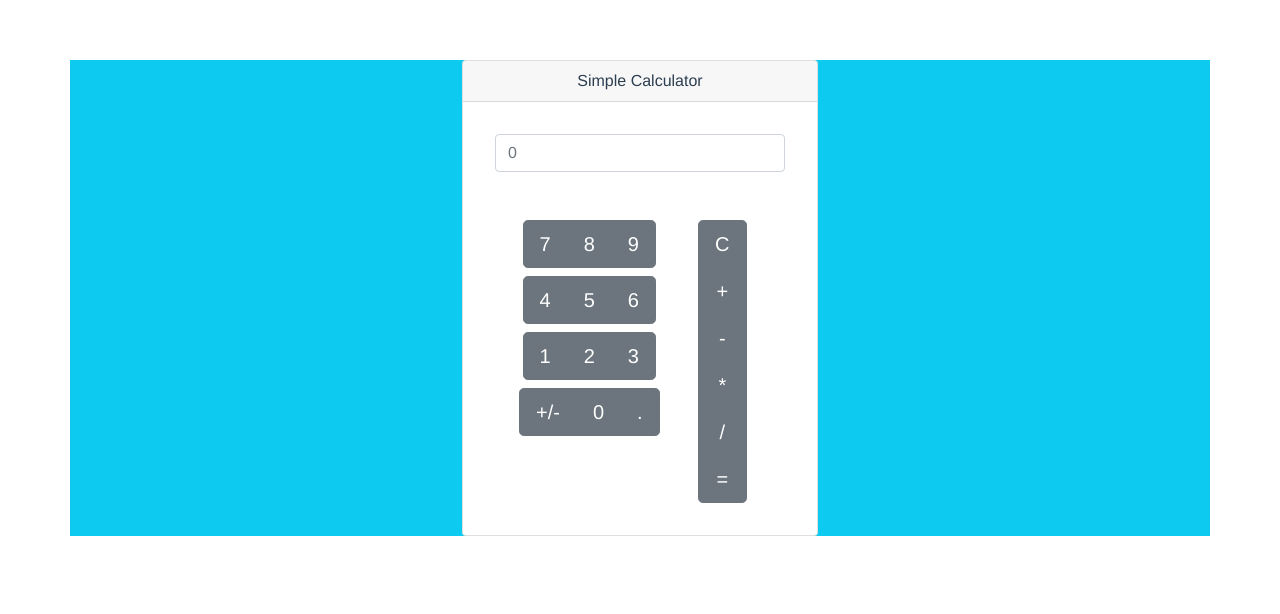
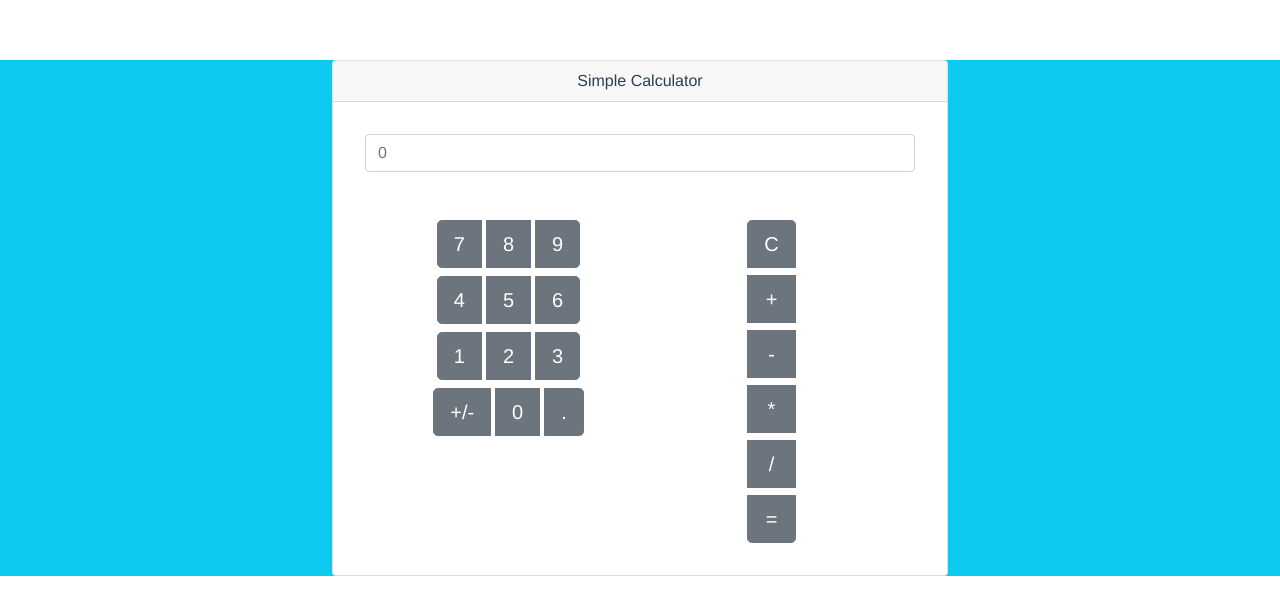
Before and after one commit to RawKitMan/Calculator-Vue, a Vue app in the folder calculator-vue/: page / in a window 1280 px wide. Shown: the top 614 px of the page. Built offline with nearby package versions, Linux system fonts and the light colour scheme.

Commit message:
button spacing

```diff
--- a/calculator-vue/src/components/Calculator.vue
+++ b/calculator-vue/src/components/Calculator.vue
@@ -1,13 +1,13 @@
 <template>
   <div>
-    <BContainer fluid="md" class="bg-info">
+    <BContainer fluid class="bg-info">
       <BRow>
-        <BCol />
-        <BCol>
+        <BCol cols="3" />
+        <BCol cols="6">
           <SimpleCalculator v-if="isSimple" />
           <HarderCalculator v-else />
         </BCol>
-        <BCol />
+        <BCol cols="3" />
       </BRow>
     </BContainer>
   </div>
--- a/calculator-vue/src/components/SimpleCalculator.vue
+++ b/calculator-vue/src/components/SimpleCalculator.vue
@@ -8,29 +8,69 @@
             <div id="numbers">
               <div>
                 <BButtonGroup class="mt-5" size="lg">
-                  <BButton @click="enterValue($event)" value="7">7</BButton>
-                  <BButton @click="enterValue($event)" value="8">8</BButton>
+                  <BButton
+                    class="btnSpace"
+                    @click="enterValue($event)"
+                    value="7"
+                    >7</BButton
+                  >
+                  <BButton
+                    class="btnSpace"
+                    @click="enterValue($event)"
+                    value="8"
+                    >8</BButton
+                  >
                   <BButton @click="enterValue($event)" value="9">9</BButton>
                 </BButtonGroup>
               </div>
               <div>
                 <BButtonGroup class="mt-2" size="lg">
-                  <BButton @click="enterValue($event)" value="4">4</BButton>
-                  <BButton @click="enterValue($event)" value="5">5</BButton>
+                  <BButton
+                    class="btnSpace"
+                    @click="enterValue($event)"
+                    value="4"
+                    >4</BButton
+                  >
+                  <BButton
+                    class="btnSpace"
+                    @click="enterValue($event)"
+                    value="5"
+                    >5</BButton
+                  >
                   <BButton @click="enterValue($event)" value="6">6</BButton>
                 </BButtonGroup>
               </div>
               <div>
                 <BButtonGroup class="mt-2" size="lg">
-                  <BButton @click="enterValue($event)" value="1">1</BButton>
-                  <BButton @click="enterValue($event)" value="2">2</BButton>
+                  <BButton
+                    class="btnSpace"
+                    @click="enterValue($event)"
+                    value="1"
+                    >1</BButton
+                  >
+                  <BButton
+                    class="btnSpace"
+                    @click="enterValue($event)"
+                    value="2"
+                    >2</BButton
+                  >
                   <BButton @click="enterValue($event)" value="3">3</BButton>
                 </BButtonGroup>
               </div>
               <div>
                 <BButtonGroup class="mt-2" size="lg">
-                  <BButton @click="enterValue($event)" value="+/-">+/-</BButton>
-                  <BButton @click="enterValue($event)" value="0">0</BButton>
+                  <BButton
+                    class="btnSpace"
+                    @click="enterValue($event)"
+                    value="+/-"
+                    >+/-</BButton
+                  >
+                  <BButton
+                    class="btnSpace"
+                    @click="enterValue($event)"
+                    value="0"
+                    >0</BButton
+                  >
                   <BButton @click="enterValue($event)" value=".">.</BButton>
                 </BButtonGroup>
               </div>
@@ -39,11 +79,21 @@
           <BCol>
             <div id="operators">
               <BButtonGroup size="lg" class="mt-5" vertical>
-                <BButton @click="enterValue($event)" value="C">C</BButton>
-                <BButton @click="enterValue($event)" value="+">+</BButton>
-                <BButton @click="enterValue($event)" value="-">-</BButton>
-                <BButton @click="enterValue($event)" value="*">*</BButton>
-                <BButton @click="enterValue($event)" value="/">/</BButton>
+                <BButton class="mb-2" @click="enterValue($event)" value="C"
+                  >C</BButton
+                >
+                <BButton class="mb-2" @click="enterValue($event)" value="+"
+                  >+</BButton
+                >
+                <BButton class="mb-2" @click="enterValue($event)" value="-"
+                  >-</BButton
+                >
+                <BButton class="mb-2" @click="enterValue($event)" value="*"
+                  >*</BButton
+                >
+                <BButton class="mb-2" @click="enterValue($event)" value="/"
+                  >/</BButton
+                >
                 <BButton @click="enterValue($event)" value="=">=</BButton>
               </BButtonGroup>
             </div>
--- a/calculator-vue/src/css/app.scss
+++ b/calculator-vue/src/css/app.scss
@@ -0,0 +1,3 @@
+.btnSpace {
+    margin-right: 5px;
+}
--- a/calculator-vue/src/main.ts
+++ b/calculator-vue/src/main.ts
@@ -1,6 +1,8 @@
 import Vue from 'vue';
 import App from './App.vue';
 import BootstrapVue from 'bootstrap-vue';
+
+import './css/app.scss';
 
 Vue.config.productionTip = false;
 
```
